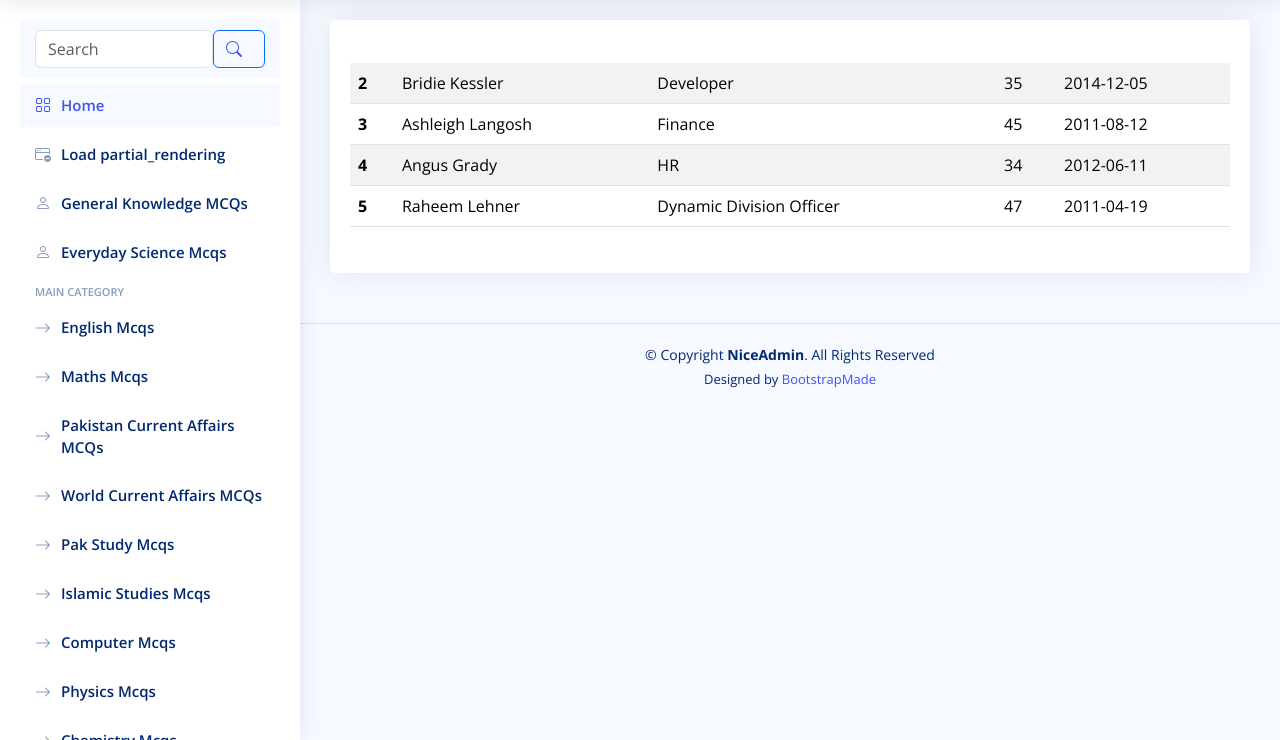
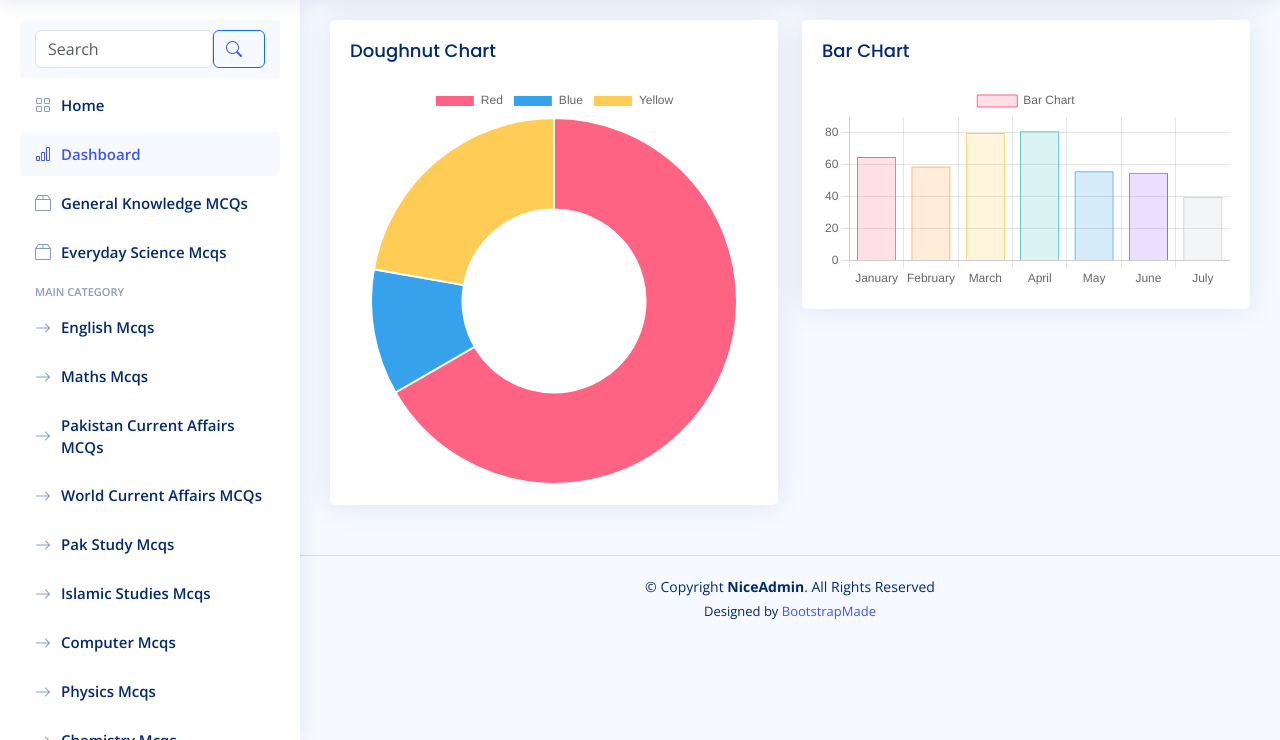
Before and after one commit to adnannazir/mcqsproject, a Django app: page / in a window 1280 px wide. Shown: the part 60-800 px from the top of the page. Run offline with Django 5.2, Linux system fonts and the light colour scheme; data comes from the database, SQL or seed files in the repository; some libraries are stand-ins or nearby versions.

Commit message:
19-12-2023....

```diff
--- a/home/templates/includes/menu-list.html
+++ b/home/templates/includes/menu-list.html
@@ -8,18 +8,18 @@
 </li>
 
 <li class="nav-item">
-    <a class="nav-link " href="{% url 'home:dashboard' %}">
+    <a class="nav-link {% if 'questions' not in segment %}collapsed{% endif %}" href="{% url 'home:questions' %}">
         <i class="bi bi-grid"></i>
         <span>Home</span>
     </a>
 </li><!-- End Dashboard Nav -->
 
 <li class="nav-item">
-    <a class="nav-link collapsed" href="{% url 'home:partial_rendering' %}">
-        <i class="bi bi-window-dash"></i>
-        <span>Load partial_rendering</span>
+    <a class="nav-link {% if 'dashboard' not in segment %}collapsed{% endif %}" href="{% url 'home:dashboard' %}">
+        <i class="bi bi-bar-chart"></i>
+        <span>Dashboard</span>
     </a>
-</li><!-- End Profile Page Nav -->
+</li><!-- End Dashboard Nav -->
 
 {% for category in categories %}
 {% if not category.parent_wbs %}
@@ -29,7 +29,7 @@
 {% for child in category.children.all %}
 
 <li class="nav-item">
-    <a class="nav-link collapsed" href="{% url 'home:partial_rendering_with_category' category_id=child.id %}">
+    <a class="nav-link collapsed" href="{% url 'home:questions_with_category' category_id=child.id %}">
         <i class="bi bi-arrow-right"></i>
         <span>{{  child.name }}</span>
     </a>
@@ -40,8 +40,8 @@
 {% else %}
 
 <li class="nav-item">
-    <a class="nav-link collapsed" href="{% url 'home:partial_rendering_with_category' category_id=category.id %}">
-        <i class="bi bi-person"></i>
+    <a class="nav-link collapsed" href="{% url 'home:questions_with_category' category_id=category.id %}">
+        <i class="bi bi-box2"></i>
         <span>{{ category.name }}</span>
     </a>
 </li><!-- End Profile Page Nav -->
--- a/home/templates/index.html
+++ b/home/templates/index.html
@@ -11,58 +11,102 @@
         <div class="col-lg-12">
             <div class="row">
 
-                <!-- Sales Card -->
-                <div class="col-xxl-12 col-md-12">
-                    <div class="card info-card sales-card">
+                <div class="col-lg-6">
+                    <div class="card">
+                        <div class="card-body">
+                            <h5 class="card-title">Doughnut Chart</h5>
 
+                            <!-- Doughnut Chart -->
+                            <canvas id="doughnutChart" style="max-height: 400px;"></canvas>
 
+                            <!-- End Doughnut CHart -->
+
+                        </div>
+                    </div>
+                </div>
+
+                <div class="col-lg-6">
+                    <div class="card">
                         <div class="card-body">
-                            <h5 class="card-title"></h5>
+                            <h5 class="card-title">Bar CHart</h5>
 
-                            <!-- Table with stripped rows -->
-                            <table class="table table-striped">
+                            <!-- Bar Chart -->
+                            <canvas id="barChart" style="max-height: 400px;"></canvas>
 
-                                <tbody>
+                            <!-- End Bar CHart -->
 
-                                <tr>
-                                    <th scope="row">2</th>
-                                    <td>Bridie Kessler</td>
-                                    <td>Developer</td>
-                                    <td>35</td>
-                                    <td>2014-12-05</td>
-                                </tr>
-                                <tr>
-                                    <th scope="row">3</th>
-                                    <td>Ashleigh Langosh</td>
-                                    <td>Finance</td>
-                                    <td>45</td>
-                                    <td>2011-08-12</td>
-                                </tr>
-                                <tr>
-                                    <th scope="row">4</th>
-                                    <td>Angus Grady</td>
-                                    <td>HR</td>
-                                    <td>34</td>
-                                    <td>2012-06-11</td>
-                                </tr>
-                                <tr>
-                                    <th scope="row">5</th>
-                                    <td>Raheem Lehner</td>
-                                    <td>Dynamic Division Officer</td>
-                                    <td>47</td>
-                                    <td>2011-04-19</td>
-                                </tr>
-                                </tbody>
-                            </table>
-                            <!-- End Table with stripped rows -->
                         </div>
+                    </div><!-- End main columns -->
 
-                    </div>
-                </div><!-- End Sales Card -->
+                </div>
+            </div>
+        </div>
+    </div>
 
-            </div>
-        </div><!-- End main columns -->
-
-    </div>
 </section>
 {% endblock content %}
+
+{% block extra_scripts %}
+<script>
+    document.addEventListener("DOMContentLoaded", () => {
+        new Chart(document.querySelector('#barChart'), {
+            type: 'bar',
+            data: {
+                labels: ['January', 'February', 'March', 'April', 'May', 'June', 'July'],
+                datasets: [{
+                    label: 'Bar Chart',
+                    data: [65, 59, 80, 81, 56, 55, 40],
+                    backgroundColor: [
+                        'rgba(255, 99, 132, 0.2)',
+                        'rgba(255, 159, 64, 0.2)',
+                        'rgba(255, 205, 86, 0.2)',
+                        'rgba(75, 192, 192, 0.2)',
+                        'rgba(54, 162, 235, 0.2)',
+                        'rgba(153, 102, 255, 0.2)',
+                        'rgba(201, 203, 207, 0.2)'
+                    ],
+                    borderColor: [
+                        'rgb(255, 99, 132)',
+                        'rgb(255, 159, 64)',
+                        'rgb(255, 205, 86)',
+                        'rgb(75, 192, 192)',
+                        'rgb(54, 162, 235)',
+                        'rgb(153, 102, 255)',
+                        'rgb(201, 203, 207)'
+                    ],
+                    borderWidth: 1
+                }]
+            },
+            options: {
+                scales: {
+                    y: {
+                        beginAtZero: true
+                    }
+                }
+            }
+        });
+
+        new Chart(document.querySelector('#doughnutChart'), {
+            type: 'doughnut',
+            data: {
+                labels: [
+                    'Red',
+                    'Blue',
+                    'Yellow'
+                ],
+                datasets: [{
+                    label: 'My First Dataset',
+                    data: [300, 50, 100],
+                    backgroundColor: [
+                        'rgb(255, 99, 132)',
+                        'rgb(54, 162, 235)',
+                        'rgb(255, 205, 86)'
+                    ],
+                    hoverOffset: 4
+                }]
+            }
+        });
+    });
+</script>
+
+{% endblock extra_scripts %}
--- a/home/urls.py
+++ b/home/urls.py
@@ -5,10 +5,9 @@ app_name = 'home'
 urlpatterns = [
     path('', views.index, name='dashboard'),
     # path('partial_rendering', views.partial_rendering, name='partial_rendering'),
-    #
     # re_path(r'^partial_rendering/(?P<category_id>\d+)?/$', views.partial_rendering, name='partial_rendering'),
 
-    re_path(r'^partial_rendering/$', views.partial_rendering, name='partial_rendering'),
-    re_path(r'^partial_rendering/(?P<category_id>\d+)/$', views.partial_rendering,
-            name='partial_rendering_with_category'),
+    re_path('questions/', views.main_page, name='questions'),
+    re_path(r'^questions/(?P<category_id>\d+)/$', views.main_page,
+            name='questions_with_category'),
 ]
--- a/home/views.py
+++ b/home/views.py
@@ -12,6 +12,8 @@ from django_htmx.middleware import HtmxDetails
 from faker import Faker
 
 from home.models import Question, Category
+
+
 # from django.db.models import BooleanField, Case, When
 
 
@@ -33,7 +35,7 @@ def index(request):
     #     )
     # ).order_by('has_children', 'order', 'name')  # Order by has_children first, then other fields
 
-    categories = Category.objects.order_by( 'order')
+    categories = Category.objects.order_by('order')
     context = {
         'parent': '',
         'segment': 'dashboard',
@@ -42,21 +44,11 @@ def index(request):
     return render(request, 'index.html', context)
 
 
-@dataclass
-class Person:
-    id: int
-    name: str
-
-
-faker = Faker()
-people = [Person(id=i, name=faker.name()) for i in range(1, 235)]
-
-
 @require_GET
-def partial_rendering(request: HtmxHttpRequest, category_id=None) -> HttpResponse:
+def main_page(request: HtmxHttpRequest, category_id=None) -> HttpResponse:
     # Retrieve questions from your database (example: getting all questions)
     questions = Question.objects.all()
-
+    categories = Category.objects.order_by('order')
     if category_id:
         # Filter questions by the provided category ID
         category = get_object_or_404(Category, id=category_id)
@@ -77,10 +69,11 @@ def partial_rendering(request: HtmxHttpRequest, category_id=None) -> HttpRespons
 
     return render(
         request,
-        "partial-rendering.html",
+        "mcqs.html",
         {
             "base_template": base_template,
             "page": page,
-            'letters': letters,
+            "categories": categories,
+            'segment': 'questions',
         },
     )
```
Also changed, not shown: home/templates/mcqs.html (renamed from home/templates/partial-rendering.html, +11 -16 lines).
